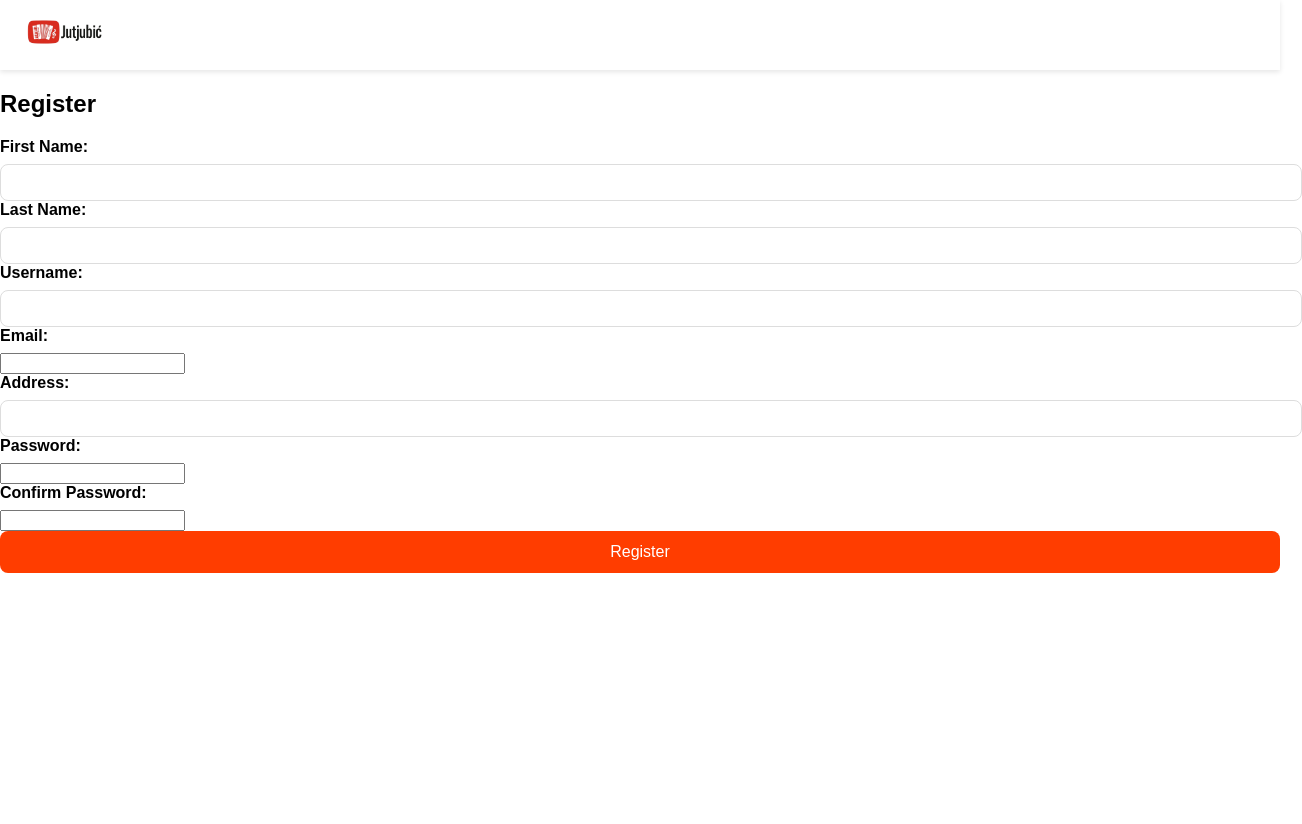
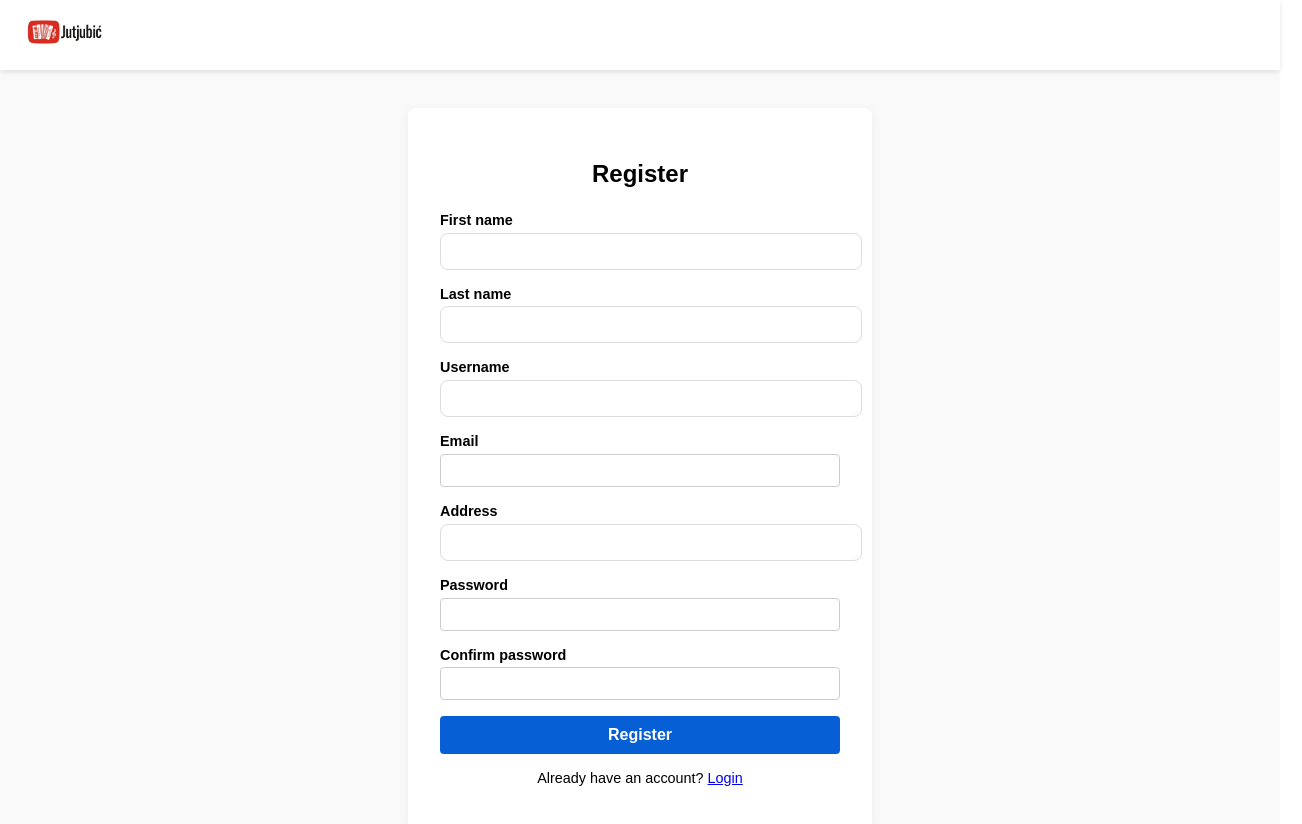
Before and after one commit to irinaradanovic/ISA-project-team-35, a Vue app in the folder jutjubic-front/: page /register in a window 1280 px wide. Shown: the top 824 px of the page, 1302 px wide, since content can reach past the window. Before the commit the page ends 800 px from the top, so only its background shows below. Built offline with nearby package versions, Linux system fonts and the light colour scheme.

Commit message:
registracija zavrsena

```diff
--- a/jutjubic-front/src/views/HomePage.vue
+++ b/jutjubic-front/src/views/HomePage.vue
@@ -2,10 +2,13 @@
   <div class="home">
     <!-- Header sa login/register -->
     <header class="home-header">
-      <h1 class="logo">Jutjubic</h1>
+      <h1 class="logo"></h1>
+
+
       <div class="auth-buttons">
         <router-link to="/login" class="auth-btn">Login</router-link>
         <router-link to="/register" class="auth-btn">Register</router-link>
+
       </div>
     </header>
 
--- a/jutjubic-front/src/views/LoginView.vue
+++ b/jutjubic-front/src/views/LoginView.vue
@@ -1,18 +1,40 @@
 <template>
-  <div class="login">
+  <div class="login-page">
     <h2>Login</h2>
     <form @submit.prevent="handleLogin">
-      <div>
-        <label>Email:</label>
-        <input v-model="email" type="email" required />
+      <div class="form-group">
+        <label for="email">Email:</label>
+        <input
+            id="email"
+            v-model="email"
+            type="email"
+            placeholder="Enter your email"
+            required
+        />
       </div>
-      <div>
-        <label>Password:</label>
-        <input v-model="password" type="password" required />
+
+      <div class="form-group">
+        <label for="password">Password:</label>
+        <input
+            id="password"
+            v-model="password"
+            type="password"
+            placeholder="Enter your password"
+            required
+        />
       </div>
-      <button type="submit">Login</button>
+
+      <button type="submit" class="btn">Login</button>
     </form>
-    <p v-if="auth.error" style="color:red">{{ auth.error }}</p>
+
+    <!-- Prikaz greške -->
+    <p v-if="auth.error" class="error-message">{{ auth.error }}</p>
+
+    <!-- Link ka registraciji -->
+    <p class="register-link">
+      Don't have an account?
+      <router-link to="/register">Register here</router-link>
+    </p>
   </div>
 </template>
 
@@ -28,7 +50,85 @@ const email = ref('');
 const password = ref('');
 
 const handleLogin = async () => {
+  auth.error = null; // resetuj greške pre login-a
   const success = await auth.doLogin({ email: email.value, password: password.value });
-  if(success) router.push('/home'); // nakon login ide na home
+  if (success) {
+    router.push('/'); // ide na home nakon uspešnog logina
+  }
 };
 </script>
+
+<style scoped>
+.login-page {
+  max-width: 400px;
+  margin: 3rem auto;
+  padding: 2rem;
+  border: 1px solid #e0e0e0;
+  border-radius: 8px;
+  background-color: #fff;
+  box-shadow: 0 4px 6px rgba(0, 0, 0, 0.1);
+}
+
+h2 {
+  text-align: center;
+  margin-bottom: 1.5rem;
+  color: #030303;
+}
+
+.form-group {
+  margin-bottom: 1rem;
+}
+
+label {
+  display: block;
+  font-weight: 500;
+  margin-bottom: 0.3rem;
+}
+
+input {
+  width: 100%;
+  padding: 0.5rem;
+  border: 1px solid #ccc;
+  border-radius: 4px;
+  font-size: 1rem;
+}
+
+.btn {
+  width: 100%;
+  padding: 0.6rem;
+  background-color: #065fd4;
+  color: #fff;
+  font-weight: 500;
+  border: none;
+  border-radius: 4px;
+  cursor: pointer;
+  margin-top: 1rem;
+  transition: background-color 0.2s;
+}
+
+.btn:hover {
+  background-color: #0341a1;
+}
+
+.error-message {
+  color: red;
+  margin-top: 1rem;
+  text-align: center;
+}
+
+.register-link {
+  margin-top: 1rem;
+  text-align: center;
+  font-size: 0.9rem;
+}
+
+.register-link a {
+  color: #065fd4;
+  text-decoration: none;
+  font-weight: 500;
+}
+
+.register-link a:hover {
+  text-decoration: underline;
+}
+</style>
--- a/jutjubic-front/src/views/RegisterView.vue
+++ b/jutjubic-front/src/views/RegisterView.vue
@@ -1,46 +1,70 @@
 <template>
-  <div class="register">
+  <div class="register-page">
+    <div class="register-card">
       <h2>Register</h2>
+
       <form @submit.prevent="handleRegister">
-      <div>
-        <label>First Name:</label>
+        <div class="form-group">
+          <label>First name</label>
           <input v-model="firstName" type="text" required />
         </div>
-      <div>
-        <label>Last Name:</label>
+
+        <div class="form-group">
+          <label>Last name</label>
           <input v-model="lastName" type="text" required />
         </div>
-      <div>
-        <label>Username:</label>
+
+        <div class="form-group">
+          <label>Username</label>
           <input v-model="username" type="text" required />
         </div>
-      <div>
-        <label>Email:</label>
+
+        <div class="form-group">
+          <label>Email</label>
           <input v-model="email" type="email" required />
         </div>
-      <div>
-        <label>Address:</label>
+
+        <div class="form-group">
+          <label>Address</label>
           <input v-model="address" type="text" required />
         </div>
-      <div>
-        <label>Password:</label>
+
+        <div class="form-group">
+          <label>Password</label>
           <input v-model="password" type="password" required />
         </div>
-      <div>
-        <label>Confirm Password:</label>
+
+        <div class="form-group">
+          <label>Confirm password</label>
           <input v-model="confirmPassword" type="password" required />
         </div>
-      <button type="submit">Register</button>
+
+        <button type="submit" :disabled="loading">
+          {{ loading ? 'Registering...' : 'Register' }}
+        </button>
+
+        <!-- Frontend validation error -->
+        <p v-if="localError" class="error">{{ localError }}</p>
+
+        <!-- Backend error -->
+        <p v-if="auth.error" class="error">{{ auth.error }}</p>
       </form>
-    <p v-if="auth.error" style="color:red">{{ auth.error }}</p>
+
+      <p class="login-link">
+        Already have an account?
+        <router-link to="/login">Login</router-link>
+      </p>
+    </div>
   </div>
 </template>
 
 <script setup>
 import { ref } from 'vue';
+import { useRouter } from 'vue-router';
 import { useAuthStore } from '../stores/auth';
 
 const auth = useAuthStore();
+const router = useRouter();
 
 const firstName = ref('');
 const lastName = ref('');
@@ -50,7 +74,20 @@ const address = ref('');
 const password = ref('');
 const confirmPassword = ref('');
 
+const localError = ref(null);
+const loading = ref(false);
+
 const handleRegister = async () => {
+  localError.value = null;
+  auth.error = null;
+
+  if (password.value !== confirmPassword.value) {
+    localError.value = 'Passwords do not match';
+    return;
+  }
+
+  loading.value = true;
+
   const success = await auth.doRegister({
     firstName: firstName.value,
     lastName: lastName.value,
@@ -60,6 +97,82 @@ const handleRegister = async () => {
     password: password.value,
     confirmPassword: confirmPassword.value
   });
-  if(success) alert('Registration successful! Check your email for activation link.');
+
+  loading.value = false;
+
+  if (success) {
+    alert('Registration successful! Please log in.');
+    router.push('/login');
+  }
 };
 </script>
+
+<style scoped>
+.register-page {
+  min-height: 100vh;
+  display: flex;
+  justify-content: center;
+  align-items: center;
+  background-color: #f9f9f9;
+}
+
+.register-card {
+  width: 100%;
+  max-width: 400px;
+  padding: 2rem;
+  background: #ffffff;
+  border-radius: 8px;
+  box-shadow: 0 4px 12px rgba(0, 0, 0, 0.05);
+}
+
+h2 {
+  text-align: center;
+  margin-bottom: 1.5rem;
+}
+
+.form-group {
+  display: flex;
+  flex-direction: column;
+  margin-bottom: 1rem;
+}
+
+label {
+  font-size: 0.9rem;
+  margin-bottom: 0.3rem;
+}
+
+input {
+  padding: 0.5rem;
+  border-radius: 4px;
+  border: 1px solid #ccc;
+}
+
+button {
+  width: 100%;
+  padding: 0.6rem;
+  background-color: #065fd4;
+  color: white;
+  border: none;
+  border-radius: 4px;
+  font-weight: bold;
+  cursor: pointer;
+}
+
+button:disabled {
+  background-color: #9bbcf0;
+  cursor: not-allowed;
+}
+
+.error {
+  color: red;
+  margin-top: 0.7rem;
+  font-size: 0.9rem;
+  text-align: center;
+}
+
+.login-link {
+  text-align: center;
+  margin-top: 1rem;
+  font-size: 0.9rem;
+}
+</style>
```
Also changed, not shown: 1 other file (tests, documents, lock files or other folders). Lines whose indentation alone changed are shown as unchanged.
